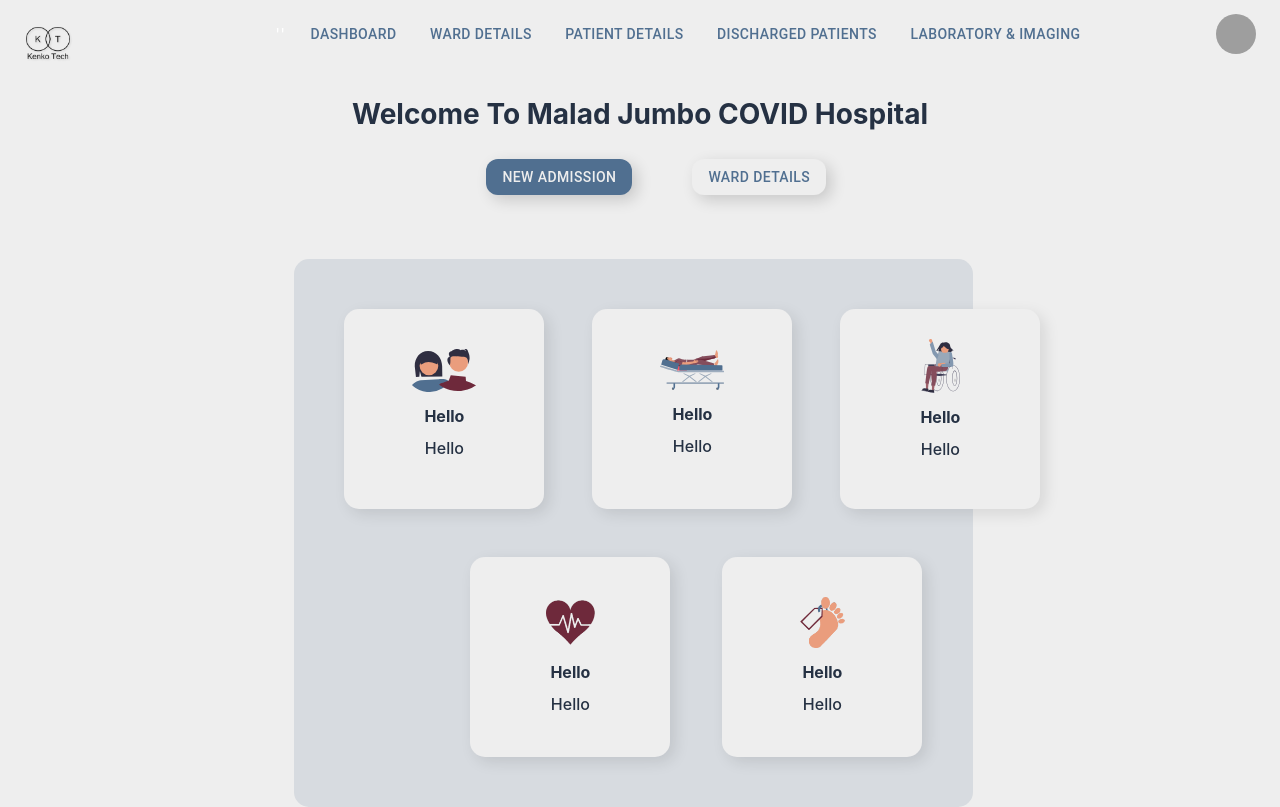
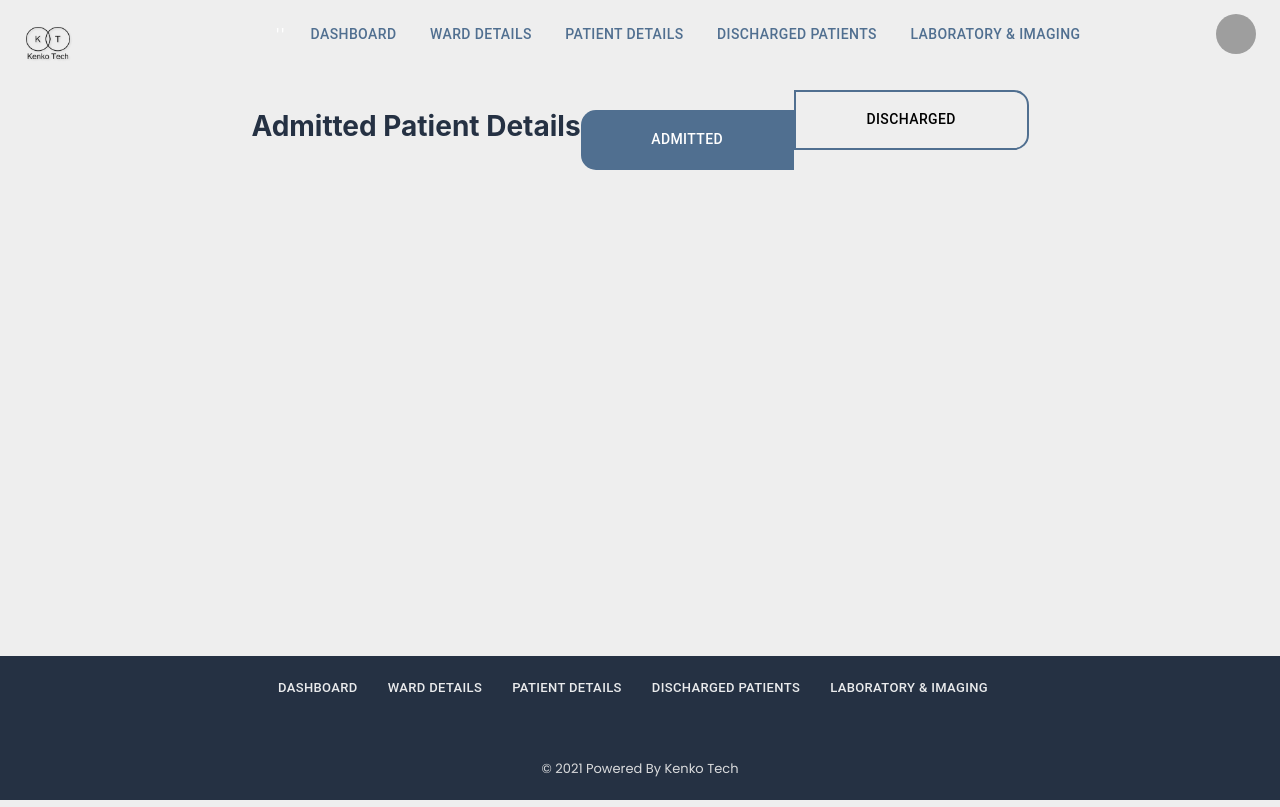
Before and after one commit to 1adityas/HMS, a React (Create React App) app: page /PatientDetails in a window 1280 px wide. Shown: the top 807 px of the page. Built offline with nearby package versions, Linux system fonts and the light colour scheme; grey boxes are pictures that could not be loaded.

Commit message:
Patient Details

```diff
--- a/package.json
+++ b/package.json
@@ -15,6 +15,8 @@
     "@testing-library/user-event": "^12.8.3",
     "react": "^17.0.2",
     "react-dom": "^17.0.2",
+    "react-router": "^6.2.1",
+    "react-router-dom": "^6.2.1",
     "react-scripts": "^5.0.0",
     "styled-components": "^5.3.3",
     "web-vitals": "^1.1.2"
--- a/src/App.js
+++ b/src/App.js
@@ -2,6 +2,7 @@ import React, { useState } from 'react';
 
 import './App.css';
 import MsDashboard from './components/MsDashboard'
+import PatientDetails from './components/PatientDetails'
 import NavBar from './components/Header'
 
 // import Header from './components/Header'
@@ -14,8 +15,8 @@ function App() {
   return (
     <div>
        {/* <NavBar /> */}
-      <MsDashboard />
-
+      {/* <MsDashboard /> */}
+     <PatientDetails />
 
 
     </div>
--- /dev/null
+++ b/src/components/PatientDetails.css
@@ -0,0 +1,14 @@
+.flexcontainer
+{
+    display: flex;
+    align-items: center;
+    justify-content: center;
+}
+.flex1
+{
+    text-align: center;
+}
+.flex2
+{
+    text-align: center;
+}
--- a/src/components/PatientDetails.js
+++ b/src/components/PatientDetails.js
@@ -2,6 +2,10 @@ import React from 'react'
 import './MsDashboard.css'
 import Header from './Header.js'
 import MainFooter from './MainFooter.js'
+import { Button } from '@mui/material'
+import './PatientDetails.css'
+
+// import Button from '@mui/material/Button';
 
 
 // import {ReactComponent as Back} from '../background.svg';
@@ -11,18 +15,28 @@ import MainFooter from './MainFooter.js'
 function MsDashboard() {
     return (
         //using body tag to get bg color
-        <body>
+        <body >
 
             <div>
-            <Header/>
+                <Header/>
             </div>
 
-            <div>
+        <div className='flexcontainer'>
 
+            <div className='flex1'>
+                <p style={{ fontWeight: 'bold', fontSize: '28px', color: '#253143',marginTop:'40px' }}>Admitted Patient Details</p>
             </div>
 
+            <div className='flex2'>
+
+                    <Button style={{'marginTop':'40px','borderRadius':'15px 0px 0px 15px','height':'60px','width':'213px','backgroundColor':'#506F90','color':'white','opacity':'1'}}>Admitted</Button>
+                    <Button style={{'borderRadius':'0px 15px 15px 0px','height':'60px','width':'235px','border': '2px solid #506F90','color':'black','opacity':'1'}}>Discharged</Button>
+            </div>
+
+        </div>
+
             <div>
-            <MainFooter />
+                <MainFooter />
             </div>
         </body>
         )
```
Also changed, not shown: 1 other file (tests, documents, lock files or other folders).
